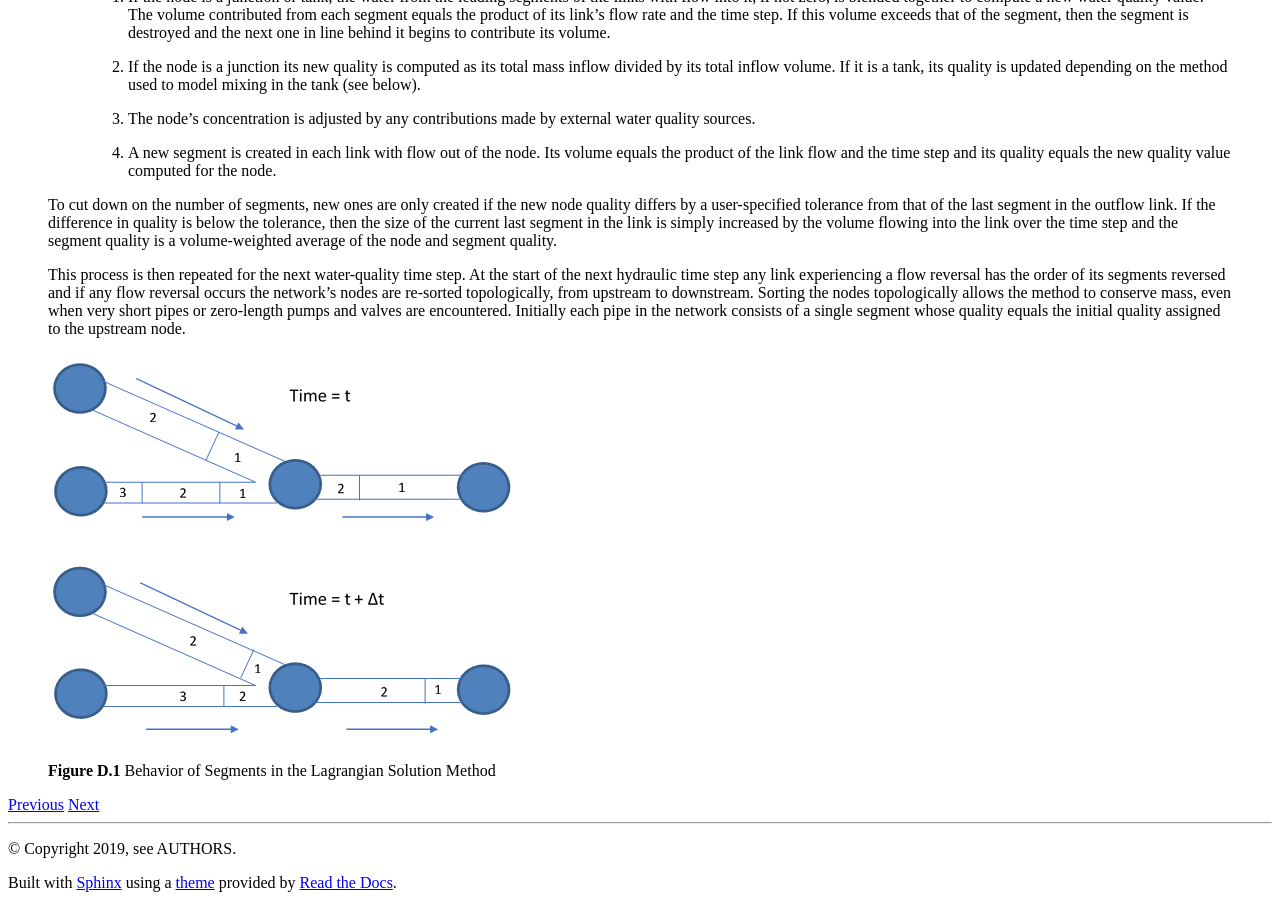
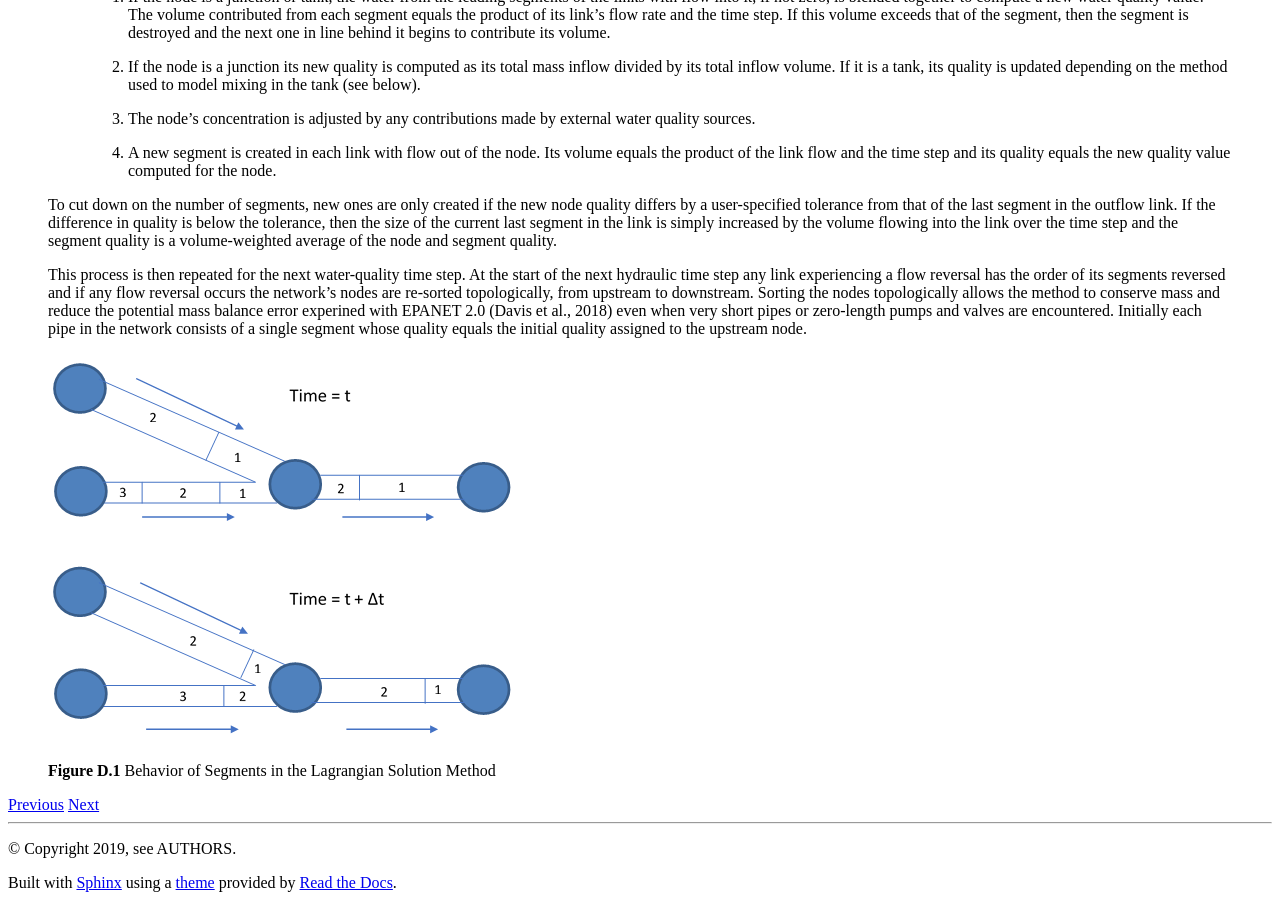
Before and after one commit to USEPA/epanet-manual, a Sphinx documentation site: the page built from docs/analysis_algorithms.rst, in a window 1280 px wide and 900 px high, scrolled down 9634 px. Built offline with Sphinx 7.4.7 and the Read the Docs theme 2.0.0, drawn with Linux system fonts in a browser that asks for light colours.

Commit message:
Signed-off-by: fengshang1972 <51705206+fengshang1972@users.noreply.github.com>

```diff
--- a/docs/9_viewing_results.rst
+++ b/docs/9_viewing_results.rst
@@ -643,7 +643,8 @@ Viewing Special Reports
 
    EPANET writes all error and warning messages generated during an
    analysis to a Status Report (see Figure 9.10). Additional information
-   on when network objects change status is also written to this report
+   on when network objects change status and a final mass balance accounting
+   for water quality analysis are also written to this report
    if the Status Report option in the project's Hydraulics Options was
    set to Yes or Full. To view a status report on the most recently
    completed analysis select **Report >> Status** from the main menu.
--- a/docs/analysis_algorithms.rst
+++ b/docs/analysis_algorithms.rst
@@ -863,7 +863,8 @@ Water Quality
   reversal has the order of its segments reversed and if any flow
   reversal occurs the network’s nodes are re-sorted topologically, from
   upstream to downstream. Sorting the nodes topologically allows the
-  method to conserve mass, even when very short pipes or zero-length pumps
+  method to conserve mass and reduce the potential mass balance error experined with EPANET 2.0 (Davis et al., 2018)
+  even when very short pipes or zero-length pumps
   and valves are encountered. Initially each pipe in the network consists
   of a single segment whose quality equals the initial quality assigned to
   the upstream node.
--- a/docs/references.rst
+++ b/docs/references.rst
@@ -14,6 +14,9 @@ Technomic Publishing. Lancaster, PA.
 Clark, R.M. 1998. “Chlorine demand and Trihalomethane formation
 kinetics: a second-order model”, *Jour. Env. Eng*., Vol. 124, No. 1,
 pp. 16-24.
+
+Davis, M. J., Janke, R., and Taxon, T. N. 2018. "Mass imbalances in EPANET water-quality simulations", *Drinking Water Engineering and Science*,
+Vol. 11, pp. 25-47.
 
 Dunlop, E.J. 1991. *WADI Users Manual*. Local Government Computer
 Services Board, Dublin, Ireland.
```
Also changed, not shown: docs/media/image53A.jpeg, docs/media/image54A.jpeg.
